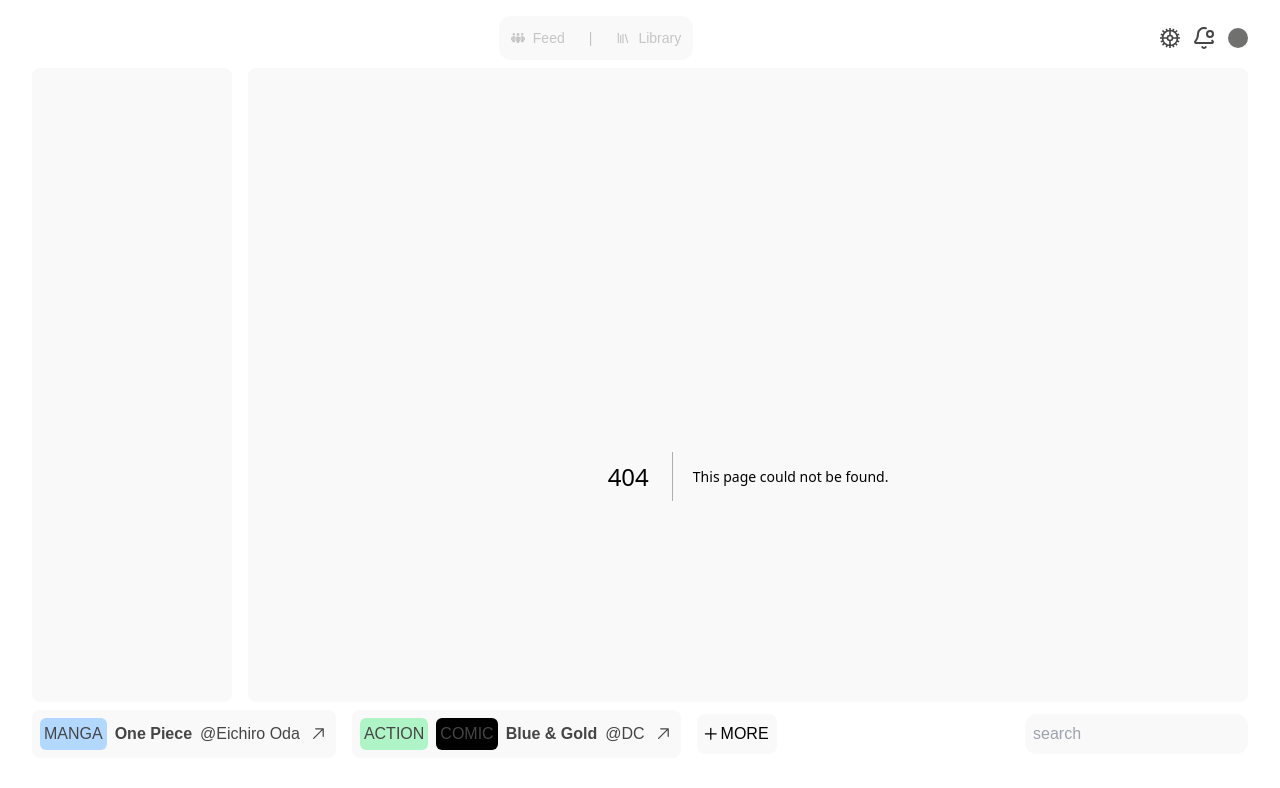
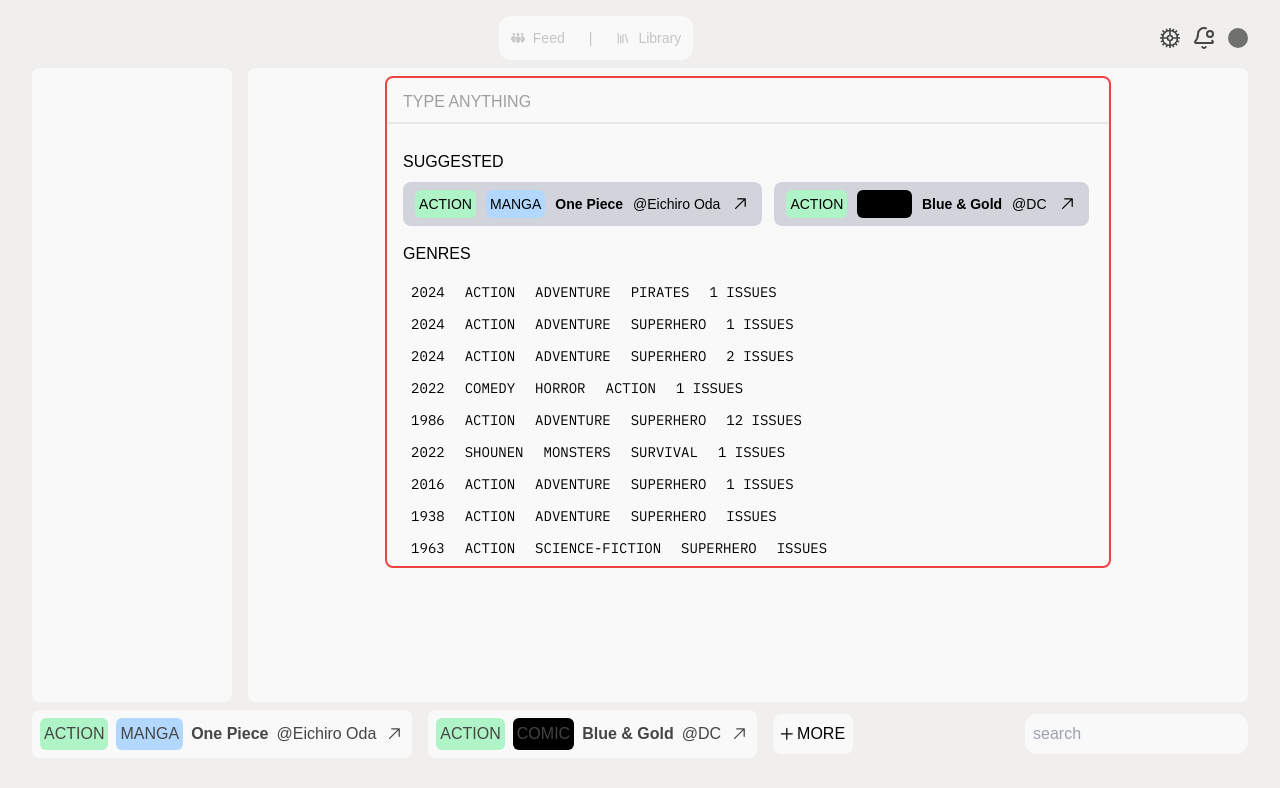
Before and after one commit to precious654/book-app, a Next.js app: page /search in a window 1280 px wide. Before the commit this address had no page. Shown: the top 788 px of the page. Built offline with nearby package versions, Linux system fonts and the light colour scheme; a web font is replaced by a local one.

Commit message:
working on search box

```diff
--- a/app/(components)/SearchBox.jsx
+++ b/app/(components)/SearchBox.jsx
@@ -1,10 +1,75 @@
 import React from 'react'
+import data from "@/app/(data)/data.json";
+import Link from "next/link";
+import {GoArrowUpRight} from "react-icons/go";
+import {IBM_Plex_Mono} from "next/font/google";
+
+const ibm = IBM_Plex_Mono({
+    subsets: ["latin"],
+    weight: ["400", "700"],
+});
 
 const SearchBox = () => {
+    const suggestedData = data.filter((item) => item.id < 3);
+
     return (
-        <div className="w-full h-screen flex justify-center items-center bg-[#FFFFFF] opacity-5">
-            <div className="w-1/2 rounded-lg p-5">
-                <p>TYPE ANYTHING</p>
+        <div className="w-full flex justify-center items-center">
+            <div className="w-9/12 py-1 rounded-lg border-2 border-red-500">
+                <p className="text-[#45454580] py-2 px-[16px] border-b-2 border-[#4545451A]">TYPE ANYTHING</p>
+                <div className="px-[16px] mt-[26px] flex flex-col gap-[8px]">
+                    <p>SUGGESTED</p>
+                    <div className="flex items-center gap-[12px]">
+                        {suggestedData.map((item) => {
+                            return (
+                                <Link
+                                    href="/"
+                                    key={item.id}
+                                    className="bg-gray-300 text-[#000000] px-[12px] py-[8px] rounded-lg flex items-center gap-[10px] text-sm"
+                                >
+                                    {typeof item.category === "object" && item.category.length >= 1 && (
+                                        <p className="p-1 rounded-md uppercase bg-[#AFF4C6]">
+                                            {item.category[0]}
+                                        </p>
+                                    )}
+                                    <p
+                                        className="p-1 rounded-md uppercase"
+                                        style={{
+                                            backgroundColor:
+                                                item.type === "Manga"
+                                                    ? "#B3D8FF"
+                                                    : item.type === "Comic"
+                                                        ? "#F5BFF1"
+                                                        : "black",
+                                        }}
+                                    >
+                                        {item.type}
+                                    </p>
+                                    <p className="font-semibold">{item.name}</p>
+                                    <p>@{item.author}</p>
+                                    <GoArrowUpRight style={{fontSize: "20px"}}/>
+                                </Link>
+                            );
+                        })}
+                    </div>
+                </div>
+                <div className="px-[16px] mt-[16px] flex flex-col gap-[12px]">
+                    <p>GENRES</p>
+                    <div className="flex items-center flex-wrap gap-[4px] text-sm">
+                        {data.map((item) => {
+                            return (
+                                <div key={item.id} className={`${ibm.className} flex items-center gap-[4px] uppercase`}>
+                                    <p className="py-[4px] px-[8px]">{item.publishedYear}</p>
+                                    {item.category.map((item, index) => {
+                                        return (
+                                            <p key={index} className="py-[4px] px-[8px]">{item}</p>
+                                        )
+                                    })}
+                                    <p className="py-[4px] px-[8px]">{item.issues} issues</p>
+                                </div>
+                            )
+                        })}
+                    </div>
+                </div>
             </div>
         </div>
     )
--- /dev/null
+++ b/app/(components)/SearchInput.jsx
@@ -0,0 +1,10 @@
+import React from 'react'
+
+const SearchInput = () => {
+    return (
+        <form action="">
+            <input type="text" placeholder="TYPE ANYTHING" className="p-5 " />
+        </form>
+    )
+}
+export default SearchInput
--- a/app/(data)/data.json
+++ b/app/(data)/data.json
@@ -6,7 +6,7 @@
         "author": "Eichiro Oda",
         "coverImage": "",
         "type": "Manga",
-        "category": "trending",
+        "category": ["action", "adventure" ,"pirates"],
         "rating": 0,
         "reviews": 0,
         "issues": 1,
--- /dev/null
+++ b/app/(search)/search/page.jsx
@@ -0,0 +1,11 @@
+import React from 'react'
+import SearchBox from "@/app/(components)/SearchBox";
+
+const Page = () => {
+    return (
+        <div>
+            <SearchBox />
+        </div>
+    )
+}
+export default Page
--- a/app/globals.css
+++ b/app/globals.css
@@ -1,6 +1,8 @@
 @tailwind base;
 @tailwind components;
 @tailwind utilities;
+
+@import url('https://fonts.googleapis.com/css2?family=IBM+Plex+Mono:ital,wght@0,400;0,500;0,600;0,700;1,400;1,500;1,600;1,700&display=swap');
 
 *{
   margin: 0;
@@ -16,6 +18,10 @@
 body {
   background-color: #F1EFEE;
   color: #000000;
+}
+
+.text-ibm{
+  font-family: "IBM Plex Mono", serif;
 }
 
 .containerr {
--- a/app/layout.jsx
+++ b/app/layout.jsx
@@ -1,15 +1,8 @@
-import { Poppins } from "next/font/google";
 import localFont from "next/font/local";
 import "./globals.css";
 import Nav from "./(components)/Nav";
 import Footer from "./(components)/Footer";
 import SidePanel from "./(components)/SidePanel";
-
-const poppins = Poppins({
-  subsets: ["latin"],
-  display: "swap",
-  weight: ["400", "700"],
-});
 
 const SFPro = localFont(
     {src: "../public/Fonts/SF-Pro.ttf",}
--- a/package.json
+++ b/package.json
@@ -17,9 +17,12 @@
     "react-icons": "^5.3.0"
   },
   "devDependencies": {
+    "@types/node": "22.13.0",
+    "@types/react": "19.0.8",
     "eslint": "^8",
     "eslint-config-next": "15.0.3",
     "postcss": "^8",
-    "tailwindcss": "^3.4.1"
+    "tailwindcss": "^3.4.1",
+    "typescript": "5.7.3"
   }
 }
```
Also changed, not shown: tsconfig.json (added, +35 -0 lines), 1 other file (tests, documents, lock files or other folders).
